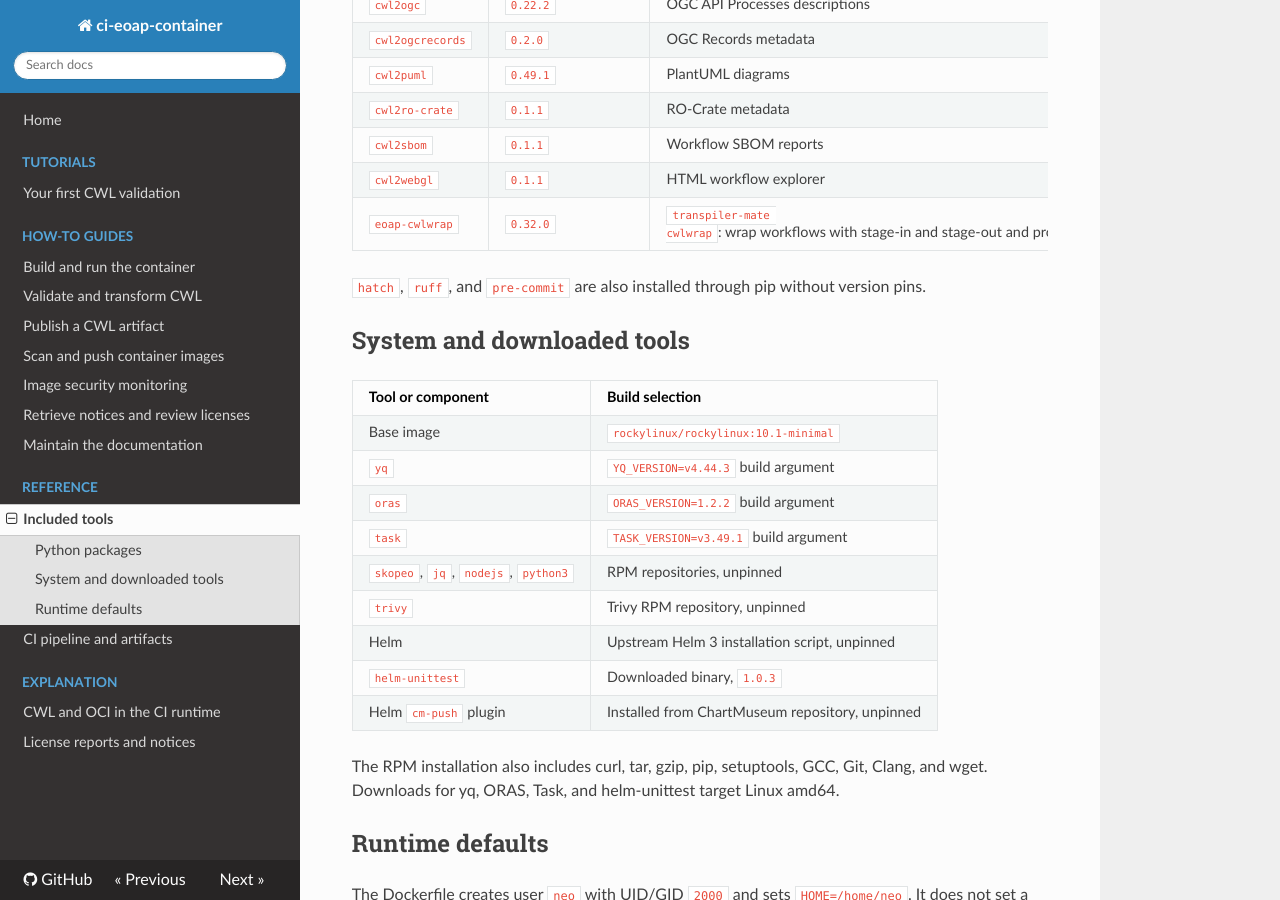
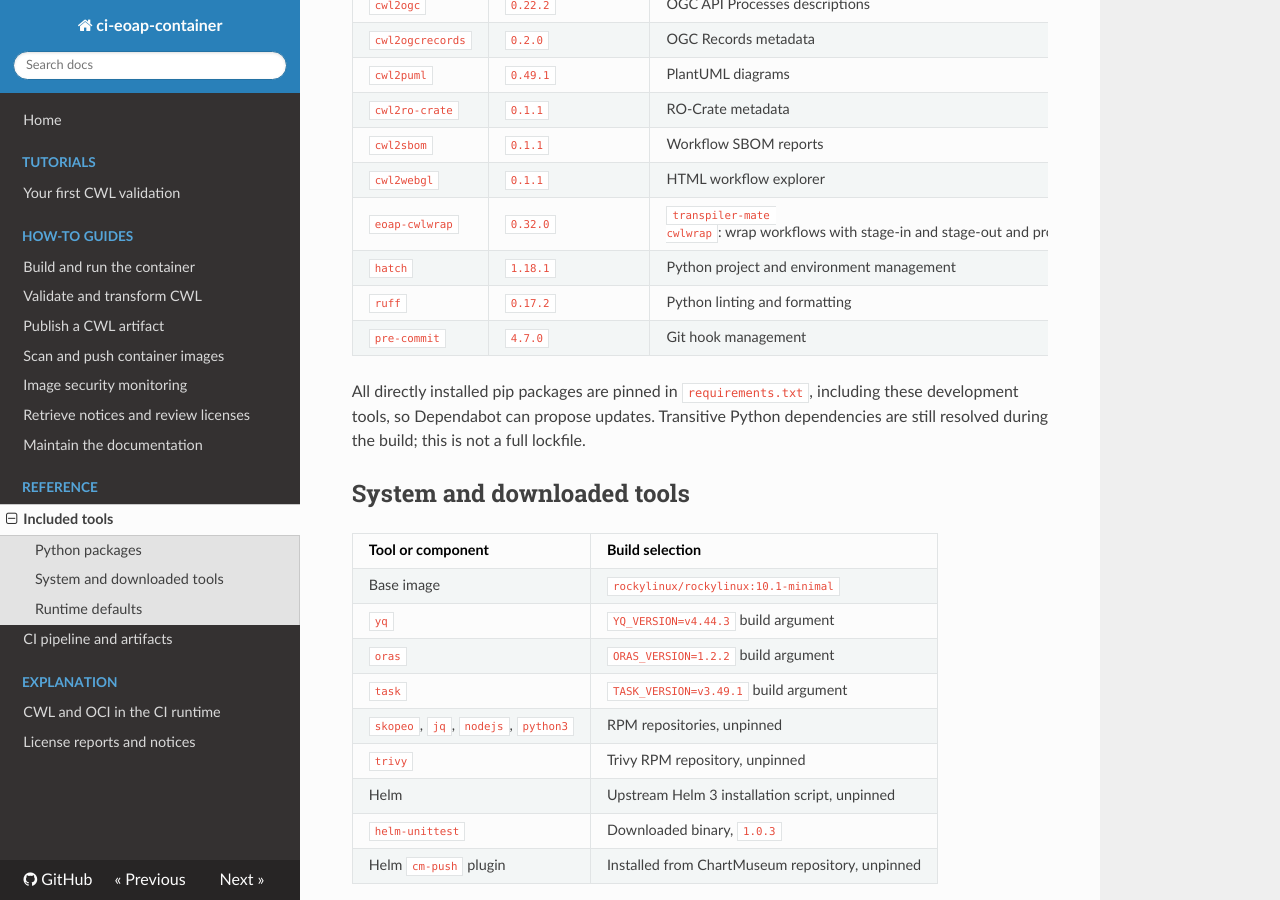
Before and after one commit to Terradue/ci-eoap-container, an MkDocs documentation site: the page built from docs/reference/tools.md, in a window 1280 px wide and 900 px high, scrolled down 618 px. Built offline with MkDocs 1.6.1, drawn with Linux system fonts in a browser that asks for light colours; nearby versions of some CDN libraries.

Commit message:
build: pin Python development tools in requirements

```diff
--- a/docs/reference/tools.md
+++ b/docs/reference/tools.md
@@ -23,8 +23,13 @@ The versions below reflect those files; unpinned tools are resolved during build
 | `cwl2sbom` | `0.1.1` | Workflow SBOM reports |
 | `cwl2webgl` | `0.1.1` | HTML workflow explorer |
 | `eoap-cwlwrap` | `0.32.0` | `transpiler-mate cwlwrap`: wrap workflows with stage-in and stage-out and produce packed CWL |
+| `hatch` | `1.18.1` | Python project and environment management |
+| `ruff` | `0.17.2` | Python linting and formatting |
+| `pre-commit` | `4.7.0` | Git hook management |
 
-`hatch`, `ruff`, and `pre-commit` are also installed through pip without version pins.
+All directly installed pip packages are pinned in `requirements.txt`, including
+these development tools, so Dependabot can propose updates. Transitive Python
+dependencies are still resolved during the build; this is not a full lockfile.
 
 ## System and downloaded tools
 
--- a/requirements.txt
+++ b/requirements.txt
@@ -12,3 +12,6 @@ cwl2ro-crate==0.1.1
 cwl2sbom==0.1.1
 cwl2webgl==0.1.1
 eoap-cwlwrap==0.32.0
+hatch==1.18.1
+ruff==0.17.2
+pre-commit==4.7.0
```
Also changed, not shown: 1 other file.
